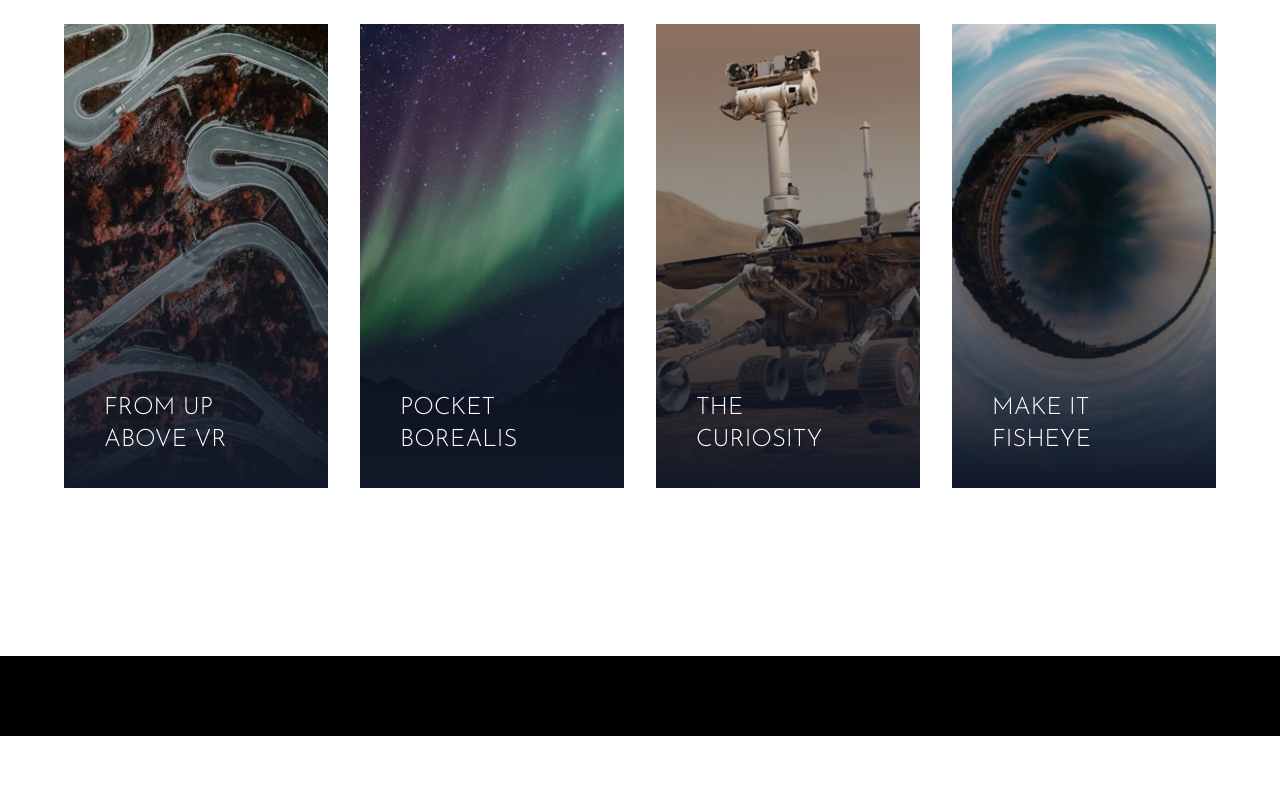
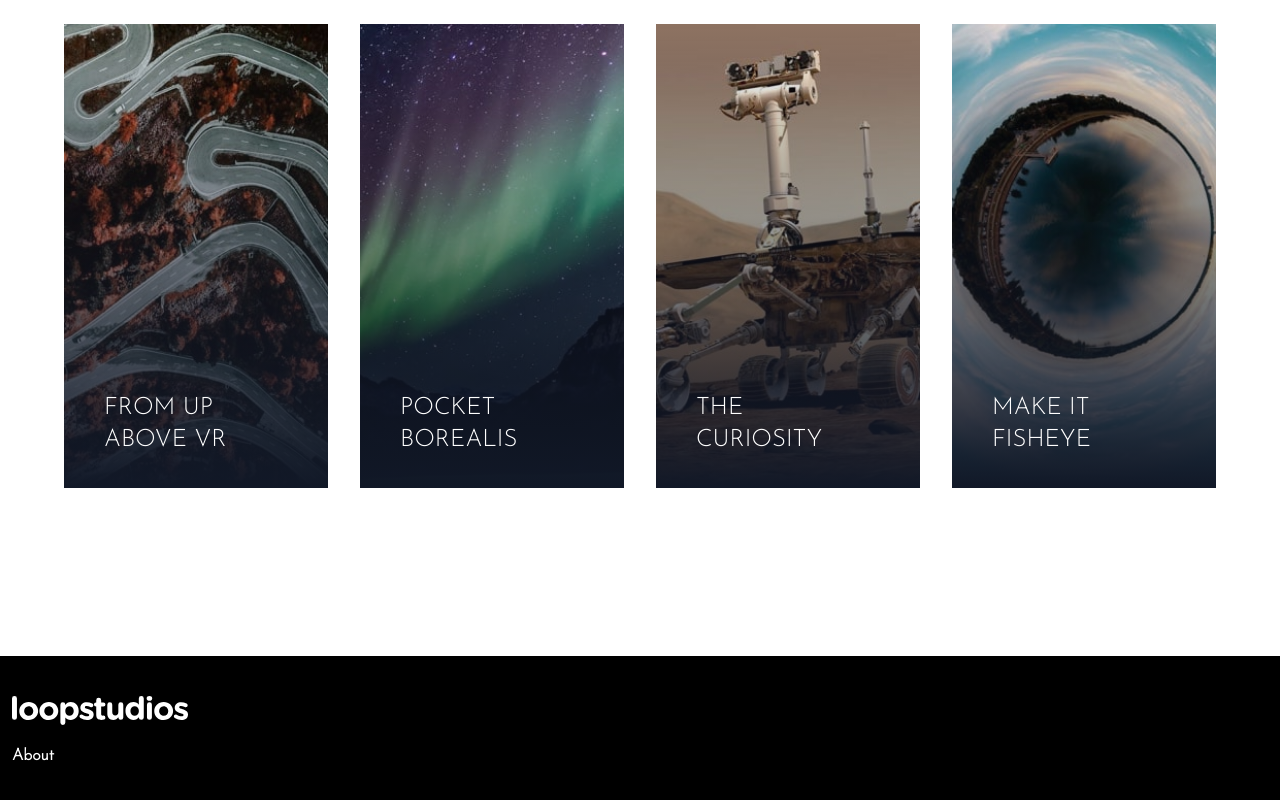
Before and after one commit to MuhammadTurkmen/Loop-studios, a plain HTML site: page index.html in a window 1280 px wide. Shown: the part 2020-2820 px from the top of the page. Before the commit the page ends 2756 px from the top, so only its background shows below. Drawn offline with Linux system fonts and the light colour scheme.

Commit message:
adding div

```diff
--- a/index.html
+++ b/index.html
@@ -276,6 +276,29 @@
       <!-- Container  -->
       <div class="container-max-w-6xl py-10 mx-auto">
         <!-- Footer Flex Container -->
+        <div
+          class="flex flex-col items-center mb-8 space-y-6 md:flex-row md:space-y-0 md:justify-between md:items-start">
+          <!-- Menu & Logo Container -->
+          <div
+            class="flex flex-col items-center space-y-8 md:items-start md:space-y-4">
+            <!-- Logo -->
+            <div class="h-8">
+              <img src="images/logo.svg" alt="" class="w-44 md:ml-3" />
+            </div>
+            <!-- Menu Container -->
+            <div
+              class="flex flex-col items-center space-y-4 font-bold text-white md:flex-row md:space-y-0 md:space-x-6 md:ml-3">
+              <!-- Item 1 -->
+              <div class="h-10 group">
+                <a href="#">About</a>
+                <div
+                  class="mx-2 group-hover:border-b group-hover:border-blue-50"></div>
+              </div>
+            </div>
+          </div>
+
+          <!-- Social & Copy Container -->
+        </div>
       </div>
     </footer>
   </body>
```
Also changed, not shown: css/style.css.
